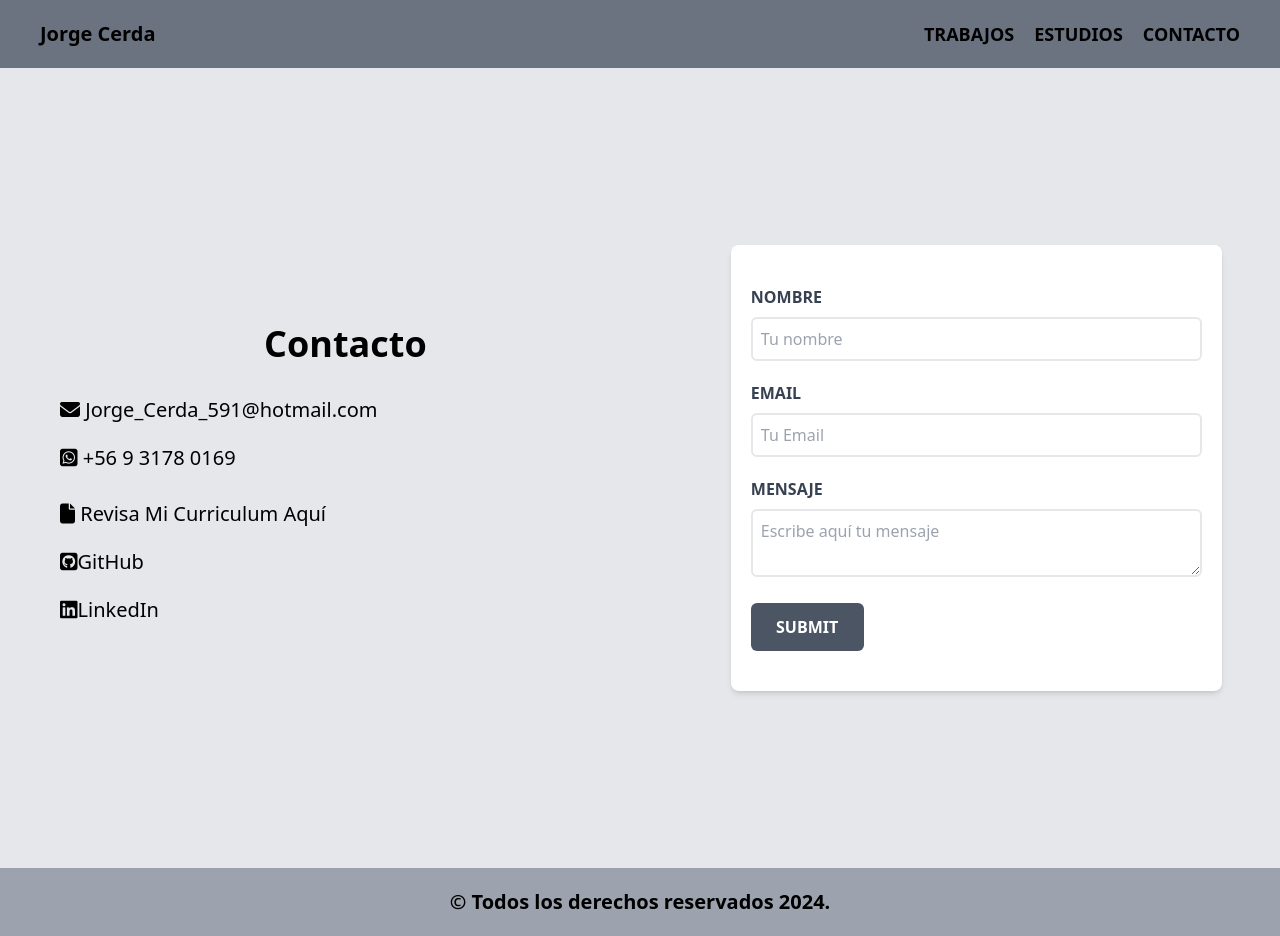
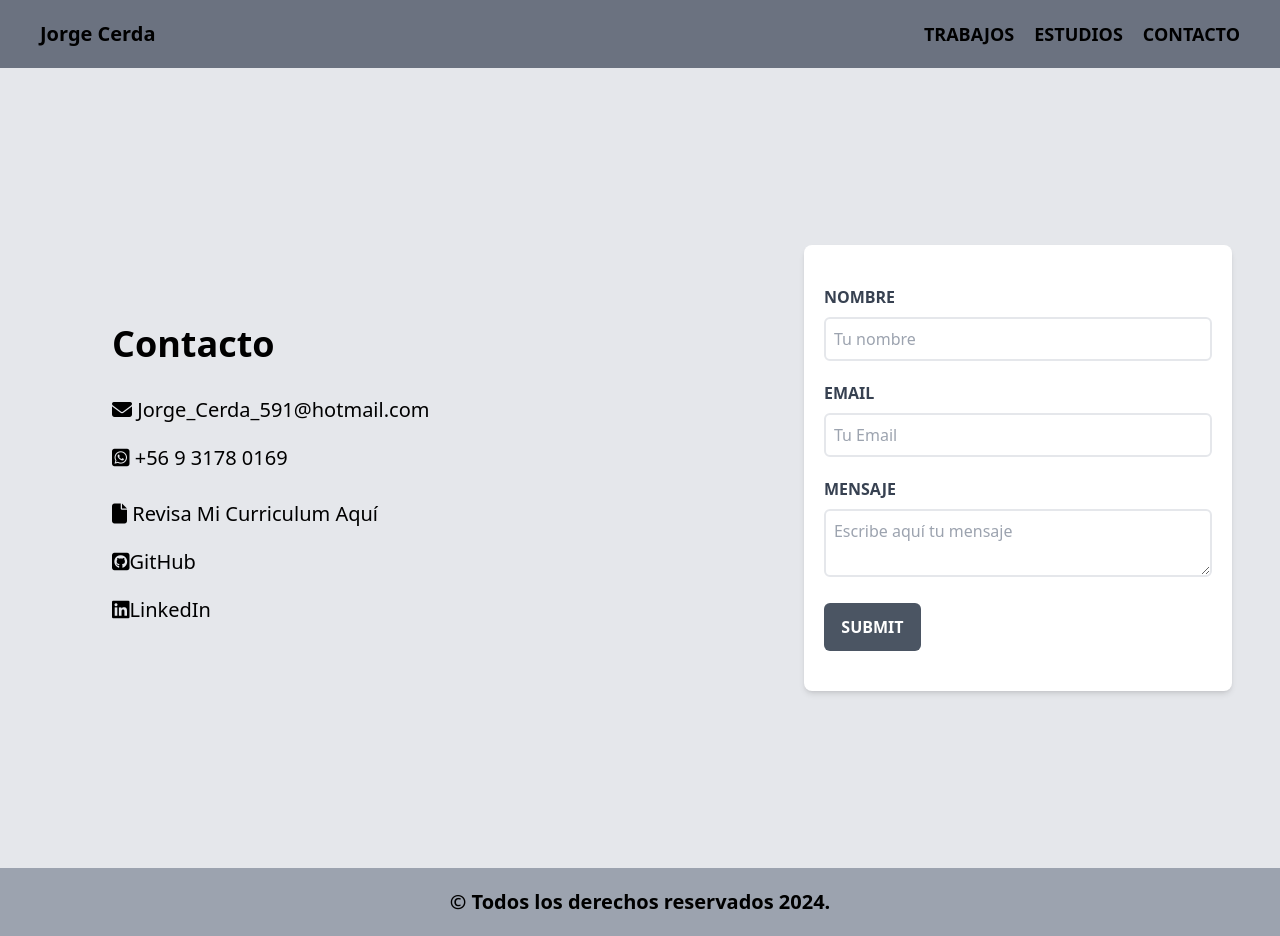
Before and after one commit to Wilper591/Wilper591.github.io, a React (Vite) app: page /contacto in a window 1280 px wide. Built offline with nearby package versions, Linux system fonts and the light colour scheme.

Commit message:
Corrigiendo estilos contacto.jsx

```diff
--- a/src/views/Contacto.jsx
+++ b/src/views/Contacto.jsx
@@ -21,10 +21,9 @@ const Contacto = () => {
     <>
       <NavBar />
 
-      <div className="flex flex-col w-full md:flex-row items-center justify-center h-svh">
-
-        <div className="align-middle px-5 m-10 w-full text-justify">
-          <h1 className="text-center font-bold my-8 text-4xl">Contacto</h1>
+      <div className="flex flex-col w-full lg:flex-row items-center h-svh">
+        <div className="px-8 md:ps-16 m-12 w-full md text-justify">
+          <h1 className="text-justify font-bold my-8 text-4xl">Contacto</h1>
           <p className="text-xl my-5 ">
             <i className="fa-regular fa-envelope font-bold"></i>{" "}
             Jorge_Cerda_591@hotmail.com
@@ -57,9 +56,9 @@ const Contacto = () => {
           </p>
         </div>
 
-        <div className="w-5/6 md:w-full">
+        <div className="w-5/6 md:w-5/6 mx-2">
           <form
-            className="bg-white md:m-10 md:w-5/6 py-10 px-5 shadow-md rounded-lg"
+            className="bg-white md:m-10 py-10 px-5 shadow-md rounded-lg"
             onSubmit={handleSubmit}
           >
             {msg && <Alerta alerta={alerta} />}
```
